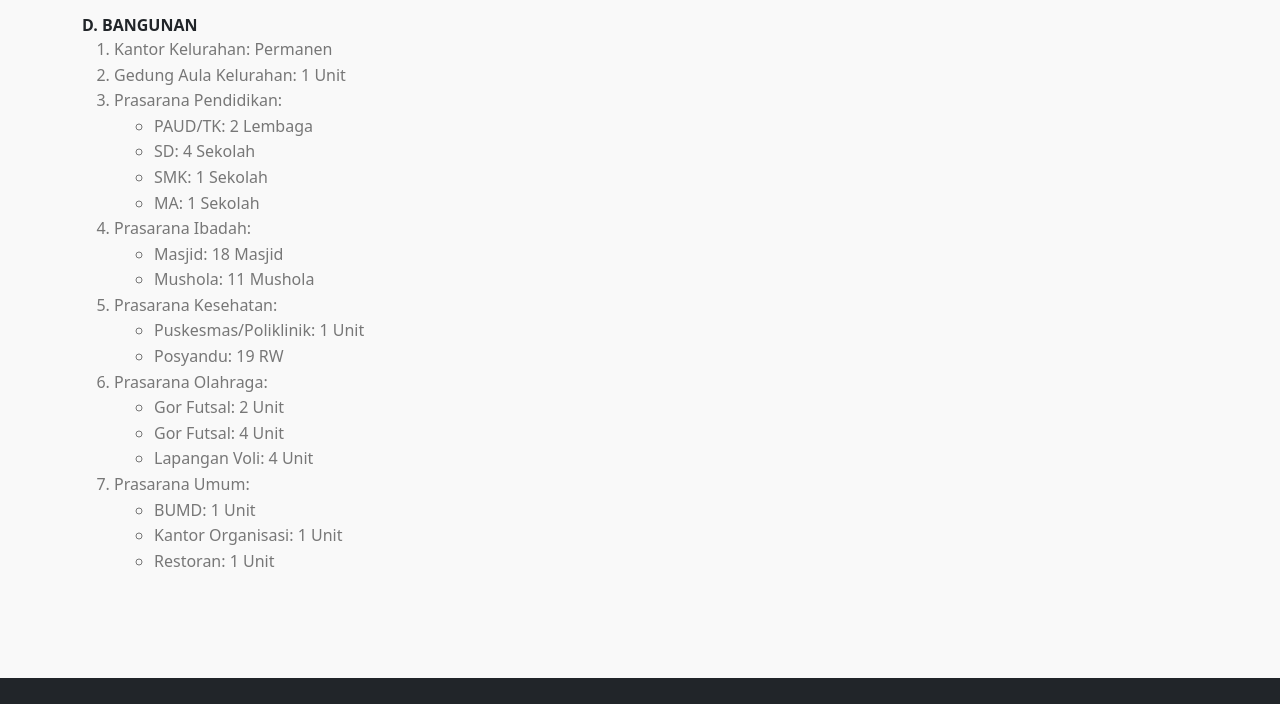
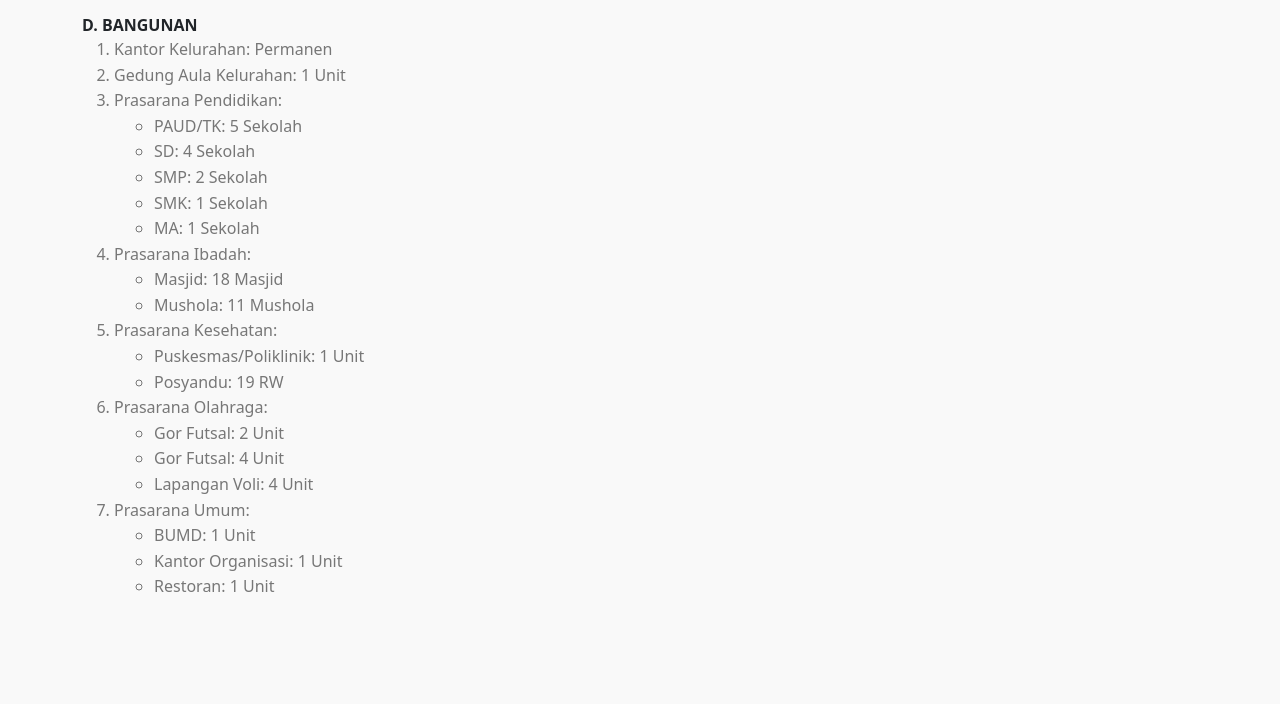
Before and after one commit to Haizkiii/Website-Kelurahan-Jayawaras, a plain HTML site: page monografis.html in a window 1280 px wide. Shown: the part 1264-1968 px from the top of the page. Drawn offline with nearby package versions, Linux system fonts and the light colour scheme.

Commit message:
Update monografis.html

```diff
--- a/monografis.html
+++ b/monografis.html
@@ -129,8 +129,9 @@
           <li>
             Prasarana Pendidikan:
             <ul class="sub-list">
-              <li>PAUD/TK: 2 Lembaga</li>
+              <li>PAUD/TK: 5 Sekolah</li>
               <li>SD: 4 Sekolah</li>
+              <li>SMP: 2 Sekolah</li>
               <li>SMK: 1 Sekolah</li>
               <li>MA: 1 Sekolah</li>
             </ul>
```
